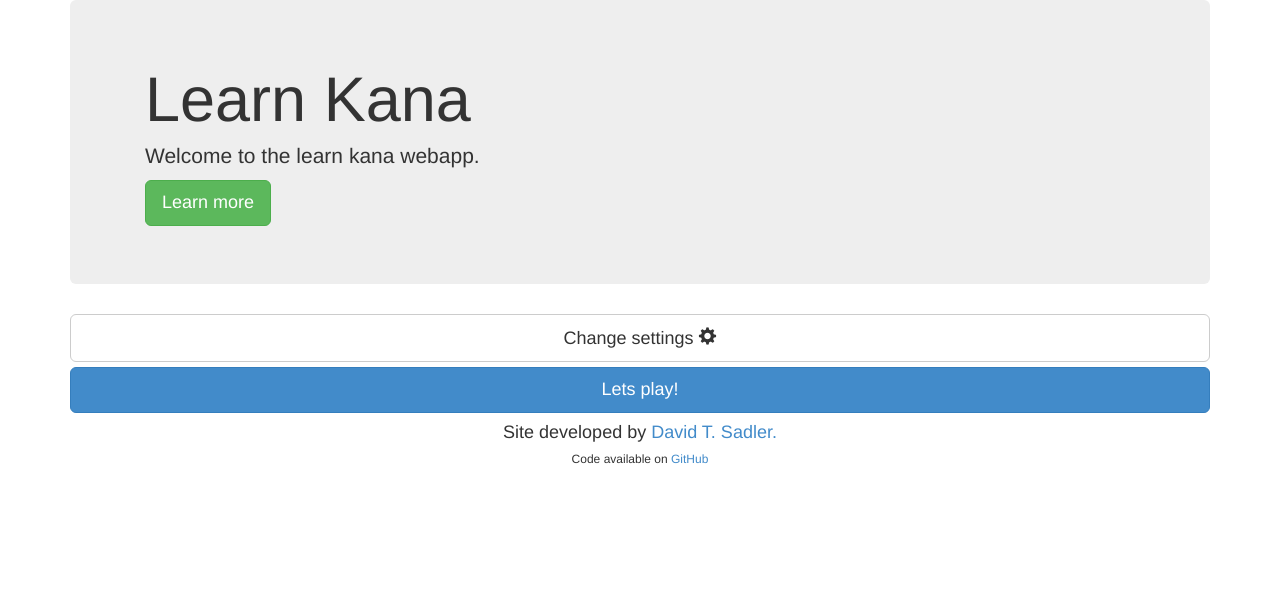
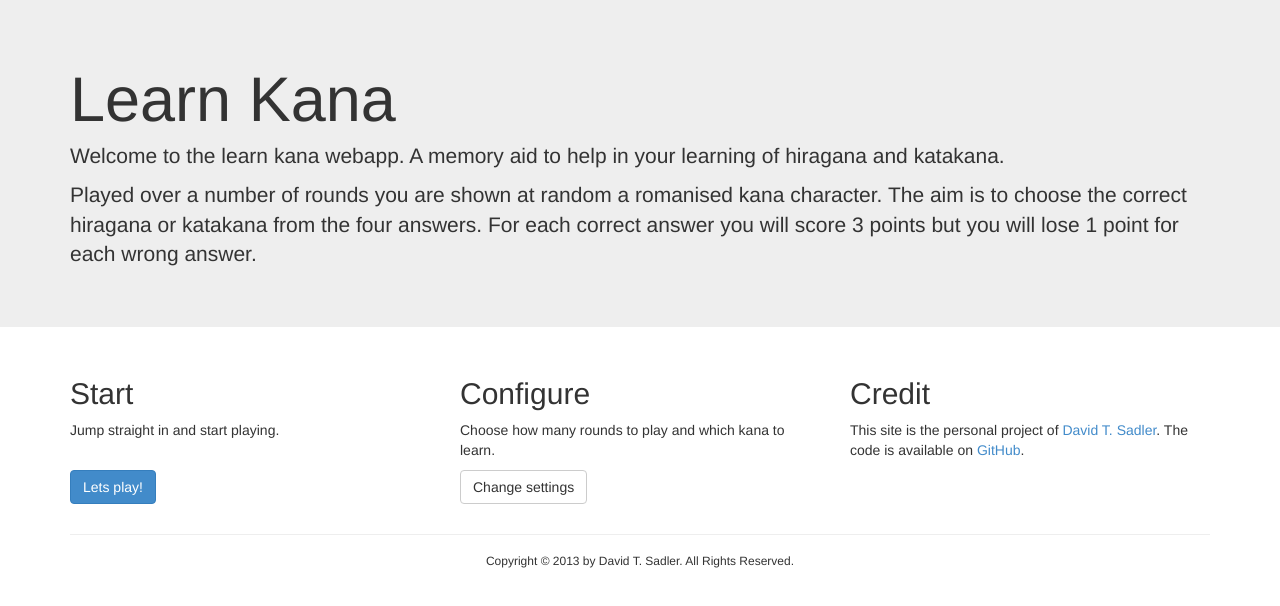
Before and after one commit to davidtsadler/learnkana, a website: page app/index.html in a window 1280 px wide. Drawn offline with Linux system fonts and the light colour scheme.

Commit message:
Provide more information about the webapp on the home page.
Remove about page.

```diff
--- a/app/index.html
+++ b/app/index.html
@@ -2,7 +2,7 @@
 <html ng-app="learnKanaApp">
   <head>
     <meta charset="utf-8">
-    <title>Learn Kana (Beta)</title>
+    <title>Learn Kana</title>
     <meta name="author" content="David T. Sadler">
     <meta name="description" content="A very simple webapp for learning the Japanese kana scripts hiragana and katakana.">
     <meta name="copyright" content="Copyright &copy; 2013 by David T. Sadler. All Rights Reserved.">
@@ -28,10 +28,8 @@
       (i[r].q=i[r].q||[]).push(arguments)},i[r].l=1*new Date();a=s.createElement(o),
       m=s.getElementsByTagName(o)[0];a.async=1;a.src=g;m.parentNode.insertBefore(a,m)
       })(window,document,'script','//www.google-analytics.com/analytics.js','ga');
-
       ga('create', 'UA-44812381-1', 'learnkana.net');
       ga('send', 'pageview');
-
     </script>
   </body>
 </html>
--- a/app/views/main.html
+++ b/app/views/main.html
@@ -1,13 +1,29 @@
+<div class="jumbotron">
+  <div class="container">
+    <h1>Learn Kana</h1>
+    <p>Welcome to the learn kana webapp. A memory aid to help in your learning of hiragana and katakana.</p>
+    <p>Played over a number of rounds you are shown at random a romanised kana character. The aim is to choose the correct hiragana or katakana from the four answers. For each correct answer you will score 3 points but you will lose 1 point for each wrong answer.</p>
+  </div>
+</div>
 <div class="container">
-  <div class="jumbotron">
-    <div class="container">
-      <h1>Learn Kana</h1>
-      <p>Welcome to the learn kana webapp.</p>
-      <p><a href="/about/" target="_self" class="btn btn-success btn-lg">Learn more</a></p>
+  <div class="row">
+    <div class="col-md-4">
+      <h2>Start</h2>
+      <p>Jump straight in and start playing.<br/><br/></p>
+      <p><button type="button" class="btn btn-primary" ng-click="startGame()">Lets play!</button></p>
+    </div>
+    <div class="col-md-4">
+      <h2>Configure</h2>
+      <p>Choose how many rounds to play and which kana to learn.</p>
+      <p><button type="button" class="btn btn-default" ng-click="changeSettings()">Change settings</button></p>
+    </div>
+    <div class="col-md-4">
+      <h2>Credit</h2>
+      <p>This site is the personal project of <a href="http://davidtsadler.com/" target="_blank" title="Link to the site's developer.">David T. Sadler</a>. The code is available on <a href="https://github.com/davidtsadler/learnkana" target="_blank" title="Link to sites's GitHub repository">GitHub</a>.
     </div>
   </div>
-  <button type="button" class="btn btn-default btn-block btn-lg" ng-click="changeSettings()">Change settings <span class="glyphicon glyphicon-cog"></span></button>
-  <button type="button" class="btn btn-primary btn-block btn-lg" ng-click="startGame()">Lets play!</button>
-  <h4 class="text-center">Site developed by <a href="http://davidtsadler.com/" target="_blank" title="Link to the site's developer.">David T. Sadler.</a></h4>
-  <h6 class="text-center">Code available on <a href="https://github.com/davidtsadler/learnkana" target="_blank" title="Link to sites's GitHub repository">GitHub</a></h6>
+  <hr/>
+  <footer>
+    <h6 class="text-center">Copyright &copy; 2013 by David T. Sadler. All Rights Reserved.</h6>
+  </footer>
 </div>
```
Also changed, not shown: app/about/index.html (deleted, +0 -21 lines).
